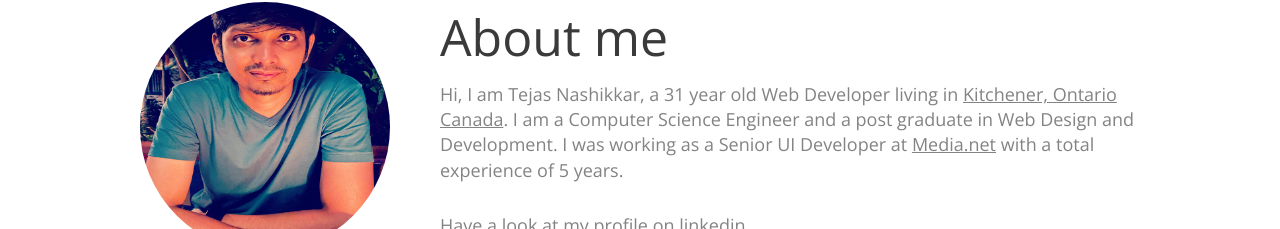
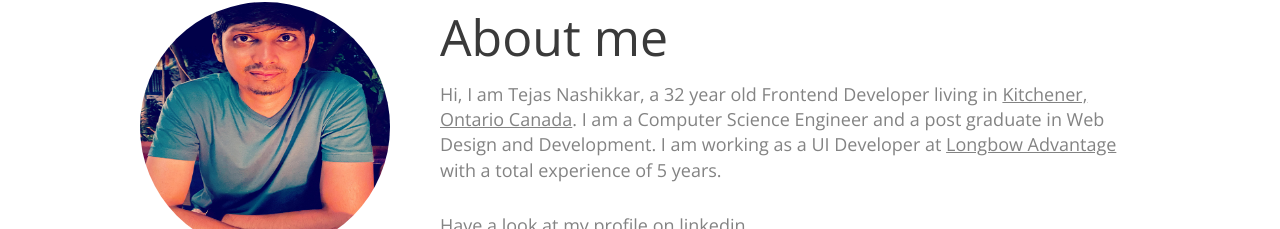
Before and after one commit to TejasGN/GA_finalProject, a React (Create React App) app in the folder portfolio/app_public/portfolio-public/: page / in a window 1280 px wide. Shown: the part 723-952 px from the top of the page. Built offline with nearby package versions, Linux system fonts and the light colour scheme.

Commit message:
updates to about me

```diff
--- a/portfolio/app_public/portfolio-public/src/pages/second/second.js
+++ b/portfolio/app_public/portfolio-public/src/pages/second/second.js
@@ -18,7 +18,7 @@ const Second = () => {
                     </div>
                     <div className="right-wrap">
                         <h3>About me</h3>
-                        <p>Hi, I am Tejas Nashikkar, a 31 year old Web Developer living in <a href="https://www.google.com/maps/place/Kitchener,+ON/@43.4303489,-80.6163987,11z/data=!3m1!4b1!4m5!3m4!1s0x882bf48c03ee5105:0x9525f8e6df5f544b!8m2!3d43.4516395!4d-80.4925337" target="_blank">Kitchener, Ontario Canada</a>. I am a Computer Science Engineer and a post graduate in Web Design and Development. I was working as a Senior UI Developer at <a href="https://www.media.net/" target="_blank">Media.net</a> with a total experience of 5 years.</p>
+                        <p>Hi, I am Tejas Nashikkar, a 32 year old Frontend Developer living in <a href="https://www.google.com/maps/place/Kitchener,+ON/@43.4303489,-80.6163987,11z/data=!3m1!4b1!4m5!3m4!1s0x882bf48c03ee5105:0x9525f8e6df5f544b!8m2!3d43.4516395!4d-80.4925337" target="_blank">Kitchener, Ontario Canada</a>. I am a Computer Science Engineer and a post graduate in Web Design and Development. I am working as a UI Developer at <a href="https://www.longbowadvantage.com/en-us/" target="_blank">Longbow Advantage</a> with a total experience of 5 years.</p>
                         <p>Have a look at my profile on <a href="https://www.linkedin.com/in/tejas-nashikkar-60b5b4155" target="_blank">linkedin</a>, <ScrollIntoView selector="#dwnld-resume" className="dwnld-lnk"><a>download</a></ScrollIntoView> my resume below, or just drop me an <a href="mailto:nashikkar.tejas@gmail.com">email</a>. I am always excited to work with like minded people.</p>
                     </div>
                 </div>
```
Also changed, not shown: 7 other files (tests, documents, lock files or other folders).
